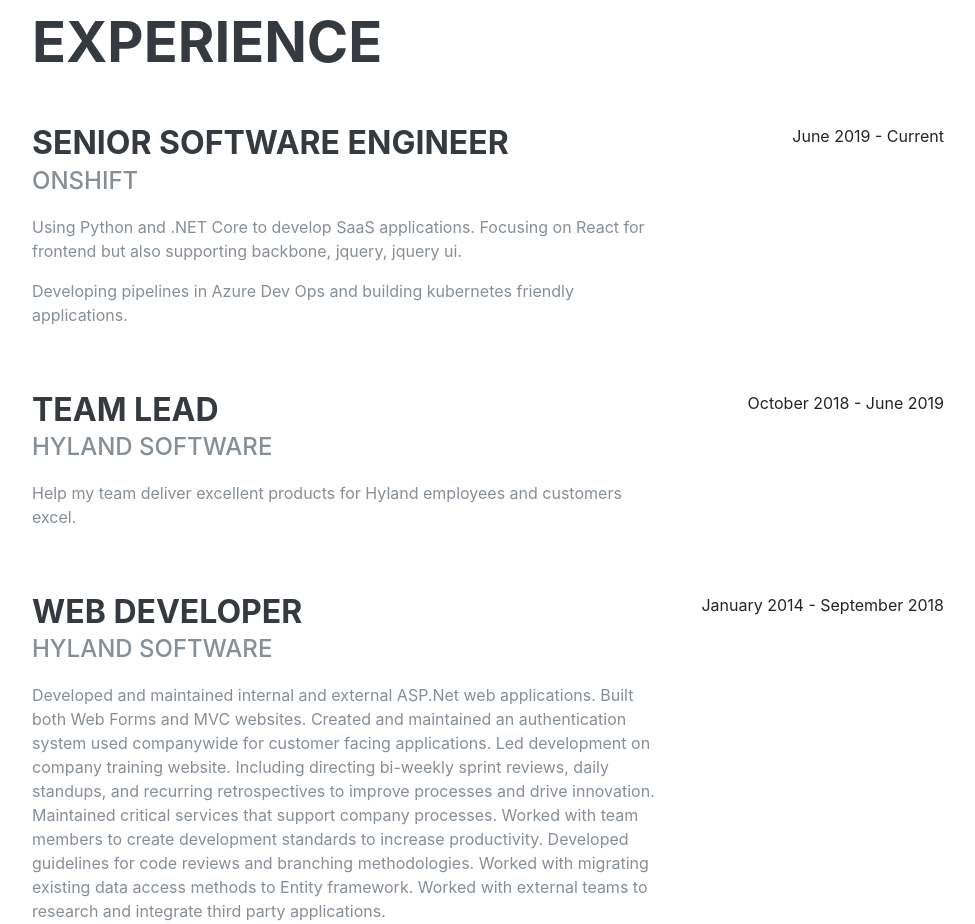
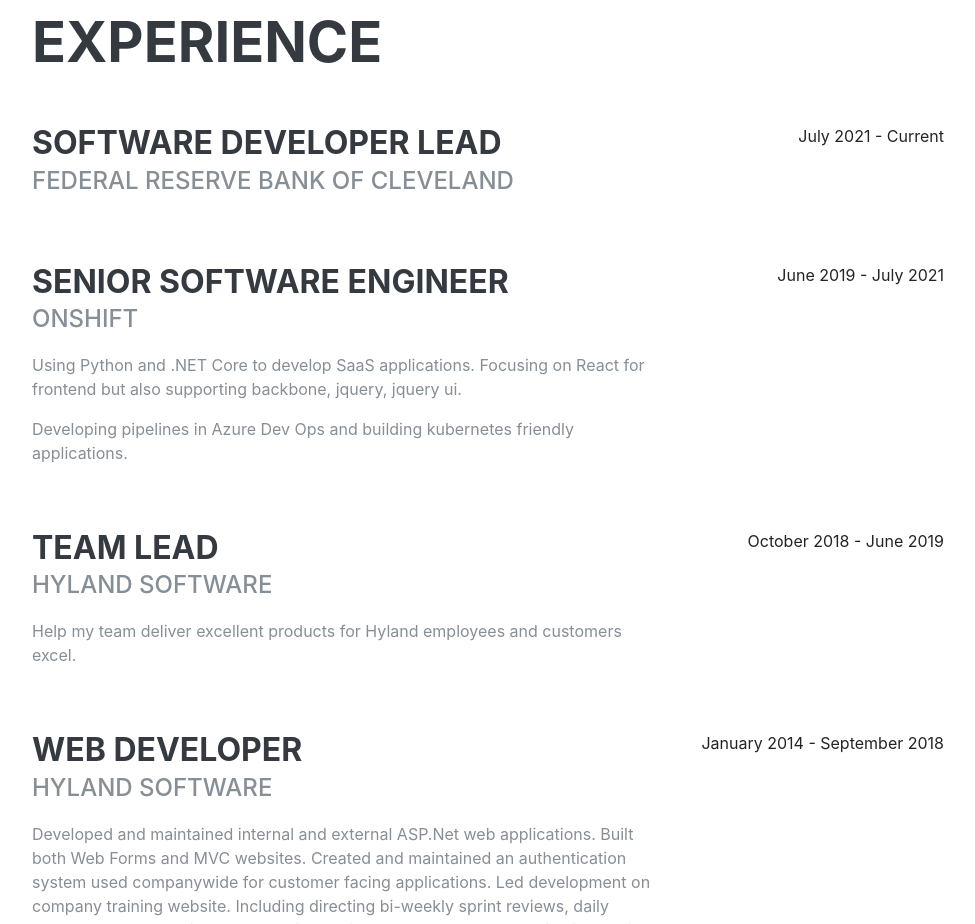
Before and after one commit to bfellers/bfellers.github.io, a plain HTML site: page index.html in a window 1280 px wide. Shown: the part 840-1764 px from the top of the page, without its empty margins (288-1263 px from the left). Drawn offline with Linux system fonts and the light colour scheme; a web font is replaced by a local one.

Commit message:
job update

```diff
--- a/index.html
+++ b/index.html
@@ -109,6 +109,16 @@
 
                 <div class="resume-item d-flex flex-column flex-md-row mb-5">
                     <div class="resume-content mr-auto">
+                        <h3 class="mb-0">Software Developer Lead</h3>
+                        <div class="subheading mb-3">Federal Reserve Bank of Cleveland</div>
+                    </div>
+                    <div class="resume-date text-md-right">
+                        <span class="text-primary">July 2021 - Current</span>
+                    </div>
+                </div>
+
+                <div class="resume-item d-flex flex-column flex-md-row mb-5">
+                    <div class="resume-content mr-auto">
                         <h3 class="mb-0">Senior Software Engineer</h3>
                         <div class="subheading mb-3">OnShift</div>
                         <p>Using Python and .NET Core to develop SaaS applications.  Focusing on React for frontend but also supporting
@@ -119,7 +129,7 @@
                         </p>
                     </div>
                     <div class="resume-date text-md-right">
-                        <span class="text-primary">June 2019 - Current</span>
+                        <span class="text-primary">June 2019 - July 2021</span>
                     </div>
                 </div>
 
```
